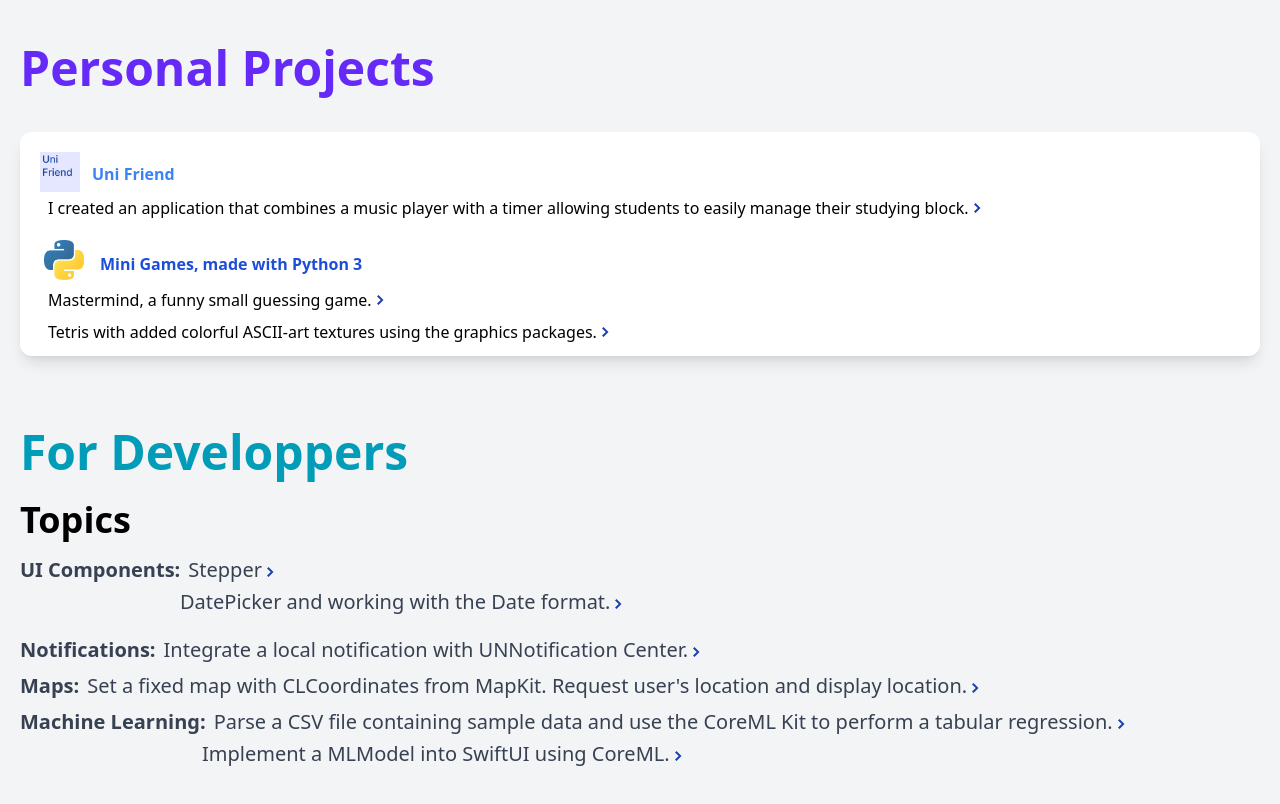
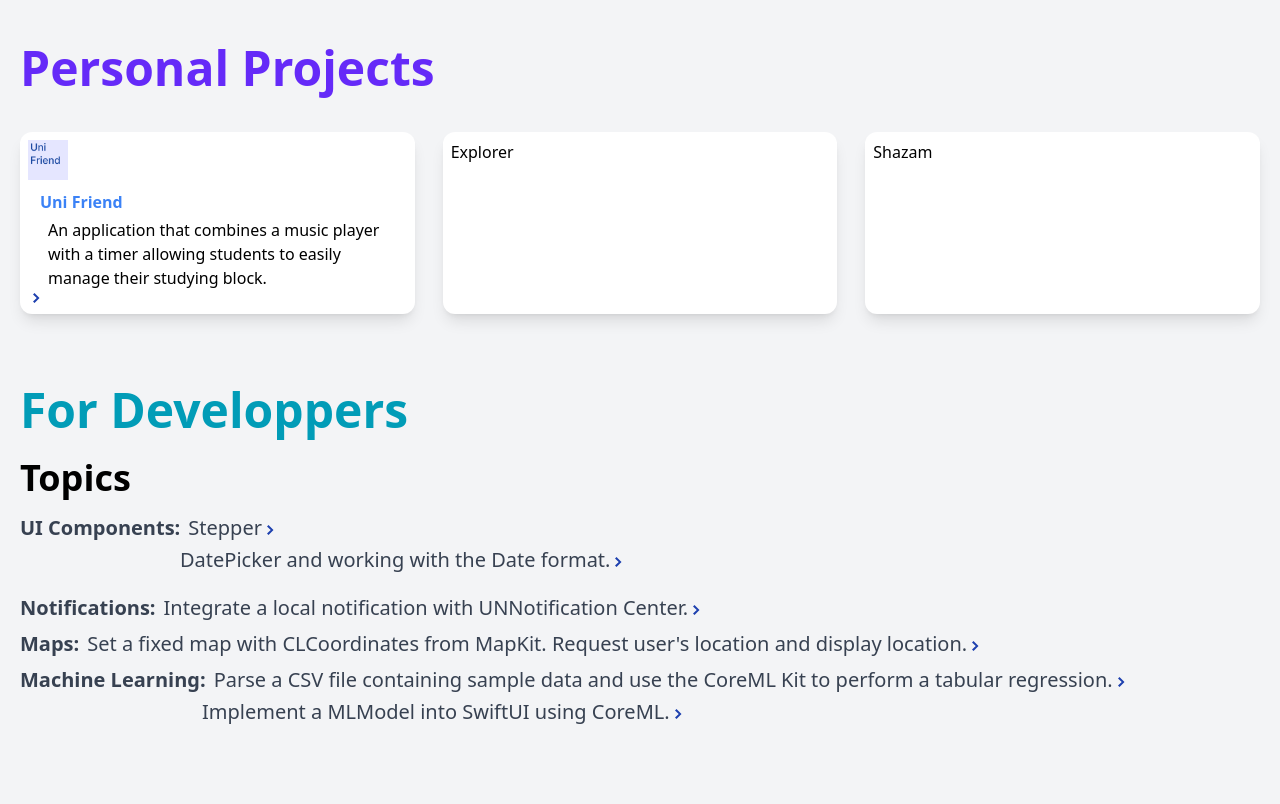
Before and after one commit to tommytrg297/MyWebsite, a React (Create React App) app: page / in a window 1280 px wide. Shown: the part 1980-2784 px from the top of the page. Built offline with nearby package versions, Linux system fonts and the light colour scheme.

Commit message:
added columns for personal projects

```diff
--- a/src/components/personalProjects.js
+++ b/src/components/personalProjects.js
@@ -9,17 +9,14 @@ import UniFriendIcon from "../images/UniFriend.png"
 function personalProjects() {
 
 return (
-    <div className="grid " >
-        <div className=" bg-white shadow-lg rounded-xl p-2 ">
+    <div className="grid grid-cols-3 gap-7 " >
 
-        {/** SPOTIFY UI*/}
-        <div className = "flex pl-3 pt-3">
+        {/** Uni Friends*/}
+        <div className="col-span-1 bg-white shadow-lg rounded-xl p-2">
             <img src={UniFriendIcon} className=" object-scale-down h-[2.5rem] "></img>
             <p className="pl-3 pt-2.5 font-semibold text-blue-500">Uni Friend</p>
-        </div>
-        <div className = "flex">
             <p className=" pl-5 pt-1">
-            I created an application that combines a music player with a timer allowing students to easily manage their studying block.
+                An application that combines a music player with a timer allowing students to easily manage their studying block.
             </p>
             <a href="https://github.com/TruongTommy99/-SpotifyUI" target="_blank" rel="noreferrer noopener"
                 className = "py-2  text-blue-800">
@@ -27,36 +24,20 @@ return (
             </a>
         </div>
 
-
-        {/** Python Games */}
-        <div className = "flex pl-3 pt-3">
-           <div className = " p-1 rounded-xl">
-           <img src={img1} className=" rounded-lg object-scale-down h-[2.5rem] "></img>
-               </div>
-            <p className="pl-3 pt-4 font-semibold text-blue-700">Mini Games, made with Python 3</p>
+        {/** Uni Friends*/}
+        <div className=" col-span-1 bg-white shadow-lg rounded-xl p-2">
+            <p>
+                Explorer
+            </p>
         </div>
 
-        <div className = "flex">
-        <p className=" pl-5 pt-1">
-            Mastermind, a funny small guessing game.
+        {/** Shazam*/}
+        <div className=" col-span-1 bg-white shadow-lg rounded-xl p-2">
+            <p>
+                Shazam
             </p>
-        <a href="https://github.com/TruongTommy99/Mastermind" target="_blank" rel="noreferrer noopener"
-            className = "py-2  text-blue-800">
-                    <GoChevronRight/>
-                     </a>
         </div>
 
-        <div className = "flex">
-        <p className=" pl-5 pt-1">
-                Tetris with added colorful ASCII-art textures using the graphics packages.        </p>
-        <a href="https://github.com/Gerzer/Textris" target="_blank" rel="noreferrer noopener"
-            className = "py-2  text-blue-800">
-                    <GoChevronRight/>
-                     </a>
-        </div>
-
-
-        </div>
     </div>
 )
 }
```
Lines whose indentation alone changed are shown as unchanged.
